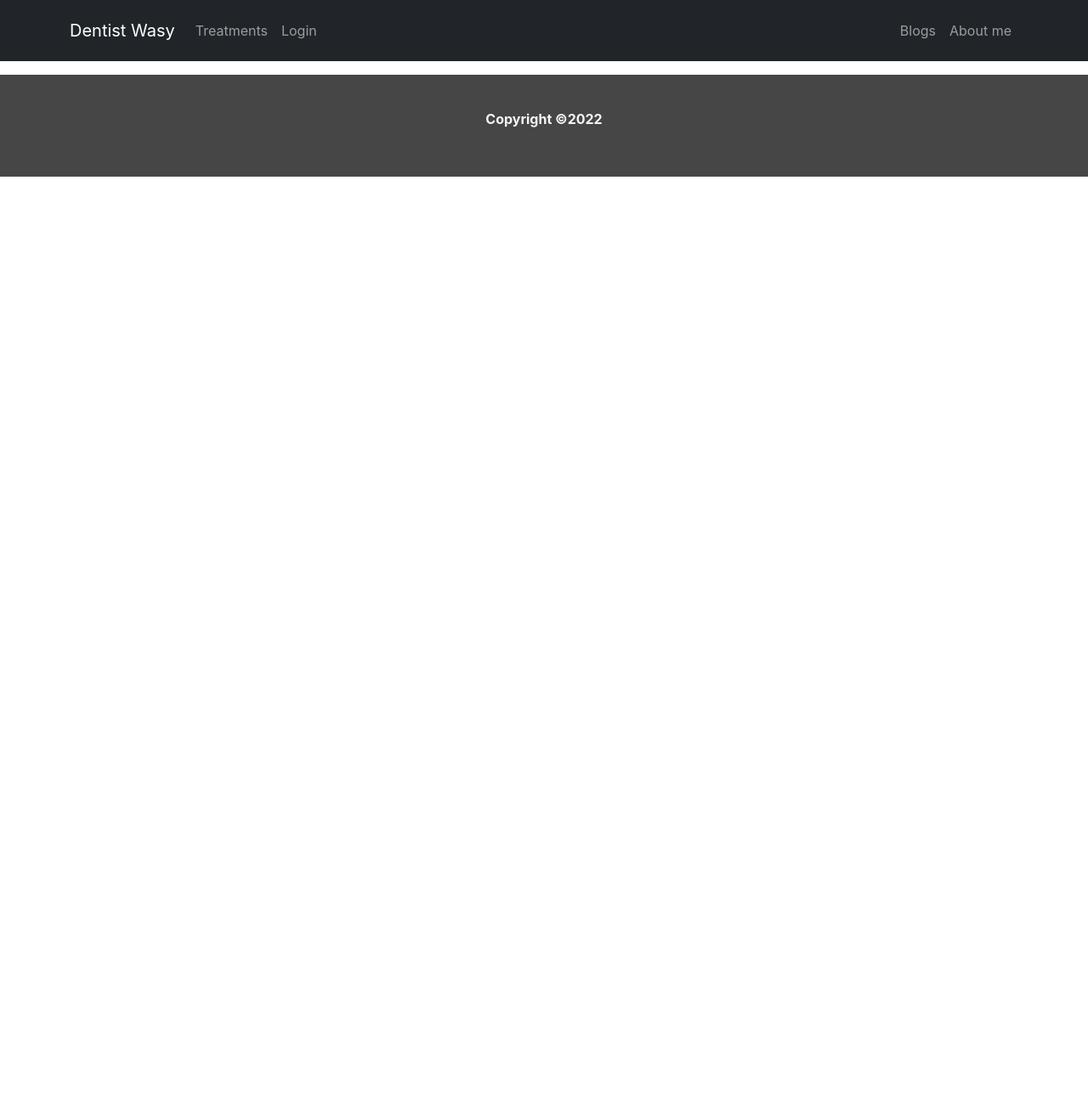
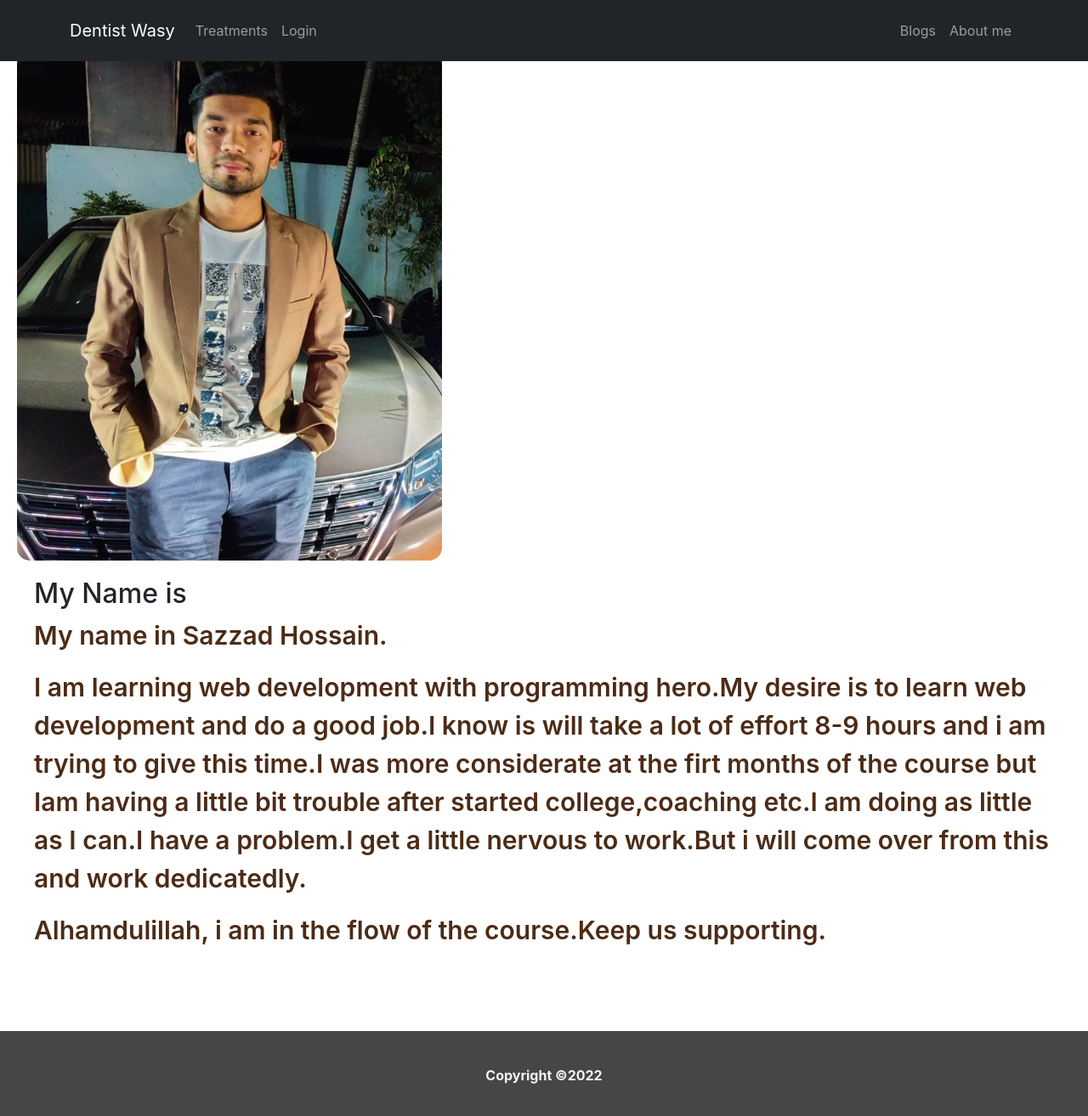
Before and after one commit to sazzadwasy/Dentists-project, a React (Create React App) app: page /about in a window 1280 px wide. Shown: the top 1314 px of the page at 85% size. Before the commit the page ends 800 px from the top, so only its background shows below. Built offline with nearby package versions, Linux system fonts and the light colour scheme; no server answers.

Commit message:
website completed

```diff
--- a/src/Pages/About/About.css
+++ b/src/Pages/About/About.css
@@ -0,0 +1,21 @@
+.about-container {
+    padding: 20px;
+    margin-top: 40px;
+}
+
+.about-container img {
+    width: 500px;
+    height: 600px;
+    border-radius: 15px;
+    text-align: center;
+}
+
+.about-info {
+    padding: 20px;
+}
+
+.about-info p {
+    color: #4c2b16;
+    font-size: 30px;
+    font-weight: 600;
+}
--- a/src/Pages/About/About.js
+++ b/src/Pages/About/About.js
@@ -1,9 +1,19 @@
 import React from 'react';
+import './About.css'
+import image from '../../images/crp.jpg'
 
 const About = () => {
     return (
         <div>
-            <h1>Sazzad Hossain</h1>
+            <div className='about-container'>
+                <img src={image} alt='' />
+                <div className='about-info'>
+                    <h2>My Name is </h2>
+                    <p>My name in Sazzad Hossain.</p>
+                    <p>I am learning web development with programming hero.My desire is to learn web development and do a good job.I know is will take a lot of effort 8-9 hours and i am trying to give this time.I was more considerate at the firt months of the course but Iam having a little bit trouble after started college,coaching etc.I am doing as little as I can.I have a problem.I get a little nervous to work.But i will come over from this and work dedicatedly.</p>
+                    <p>Alhamdulillah, i am in the flow of the course.Keep us supporting.</p>
+                </div>
+            </div>
         </div>
     );
 };
```
Also changed, not shown: src/images/crp.jpg (added), 1 other file (tests, documents, lock files or other folders).
